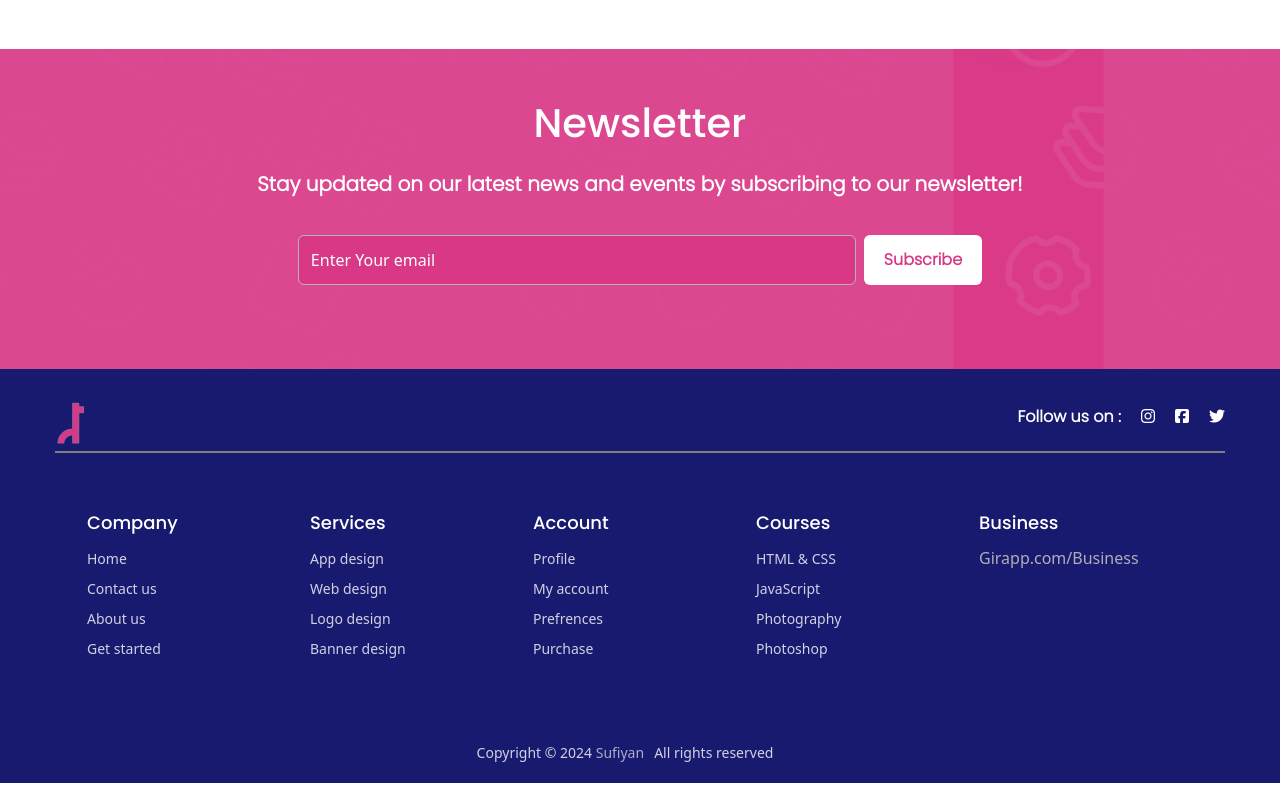
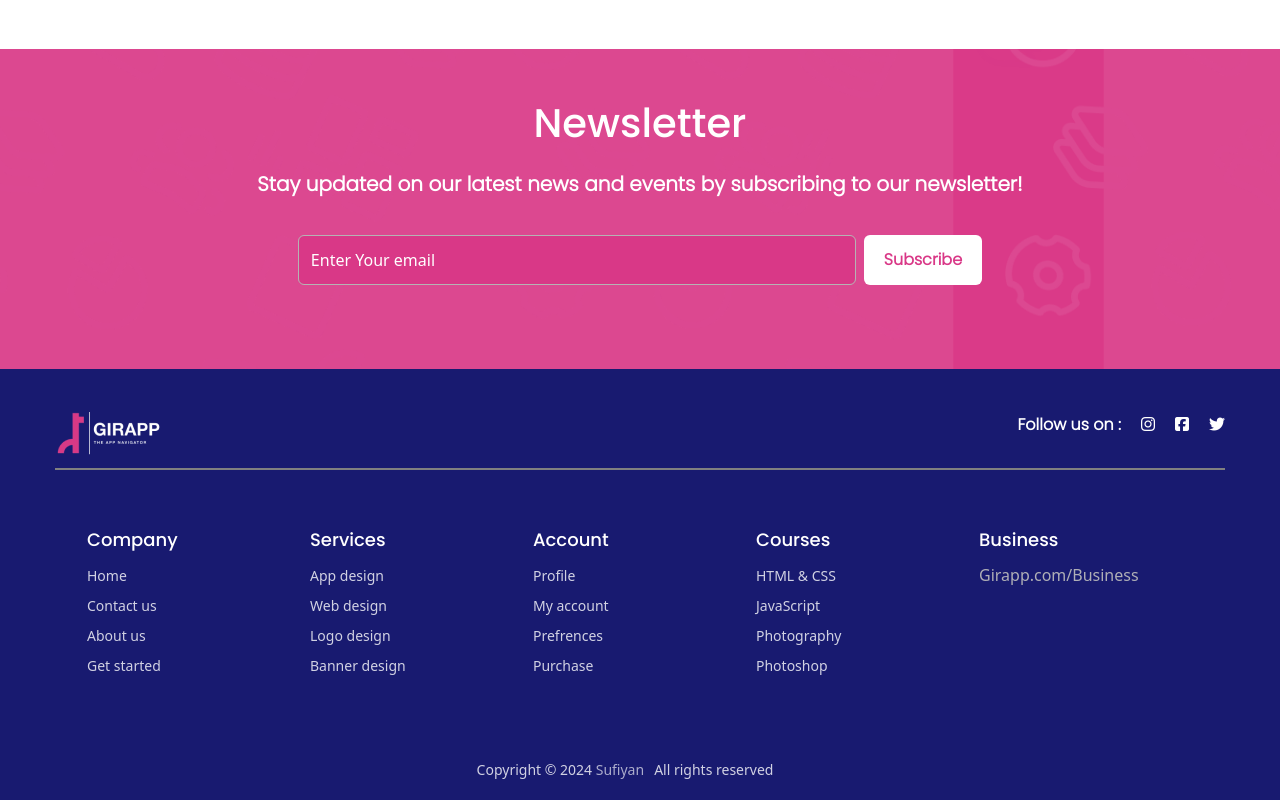
Before and after one commit to sufiyan-farooq/girap, a plain HTML site: page index.html in a window 1280 px wide. Shown: the part 4319-5119 px from the top of the page. Drawn offline with nearby package versions, Linux system fonts and the light colour scheme.

Commit message:
complete

```diff
--- a/index.html
+++ b/index.html
@@ -6,7 +6,7 @@
     <link href="https://cdn.jsdelivr.net/npm/bootstrap@5.3.3/dist/css/bootstrap.min.css" rel="stylesheet" integrity="sha384-QWTKZyjpPEjISv5WaRU9OFeRpok6YctnYmDr5pNlyT2bRjXh0JMhjY6hW+ALEwIH" crossorigin="anonymous">
     <link rel="stylesheet" href="https://cdn.jsdelivr.net/npm/aos@2.3.4/dist/aos.css">
     <script src="https://cdn.jsdelivr.net/npm/aos@2.3.4/dist/aos.js"></script>
-    <link rel="icon" type="image/x-icon" href="assets/footer-logo.png">
+    <link rel="icon" type="image/x-icon" href="assets/favicon.png">
 
 
     <title>GIRAPP</title>
@@ -539,7 +539,7 @@
                 <div class="content">
                   <div class="top">
                     <div class="logo-details">
-                       <img src="assets/footer-logo.png" alt="">
+                       <img src="assets/f-logo.png" alt="">
                     </div>
                     <div class="media-icons" style="color: #fff; font-family: poppin; font-weight: 600;">
                         <p>Follow us on :</p>
```
Also changed, not shown: assets/f-logo.png (added), assets/favicon.png (added), assets/footer-logo.png (deleted).
